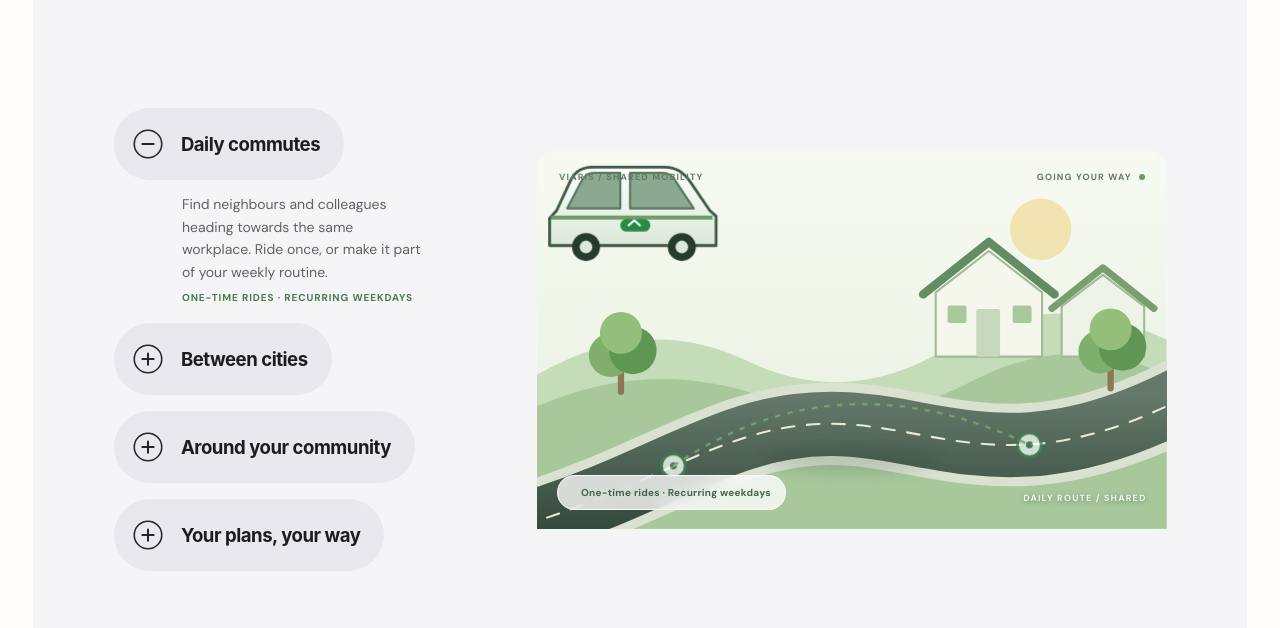
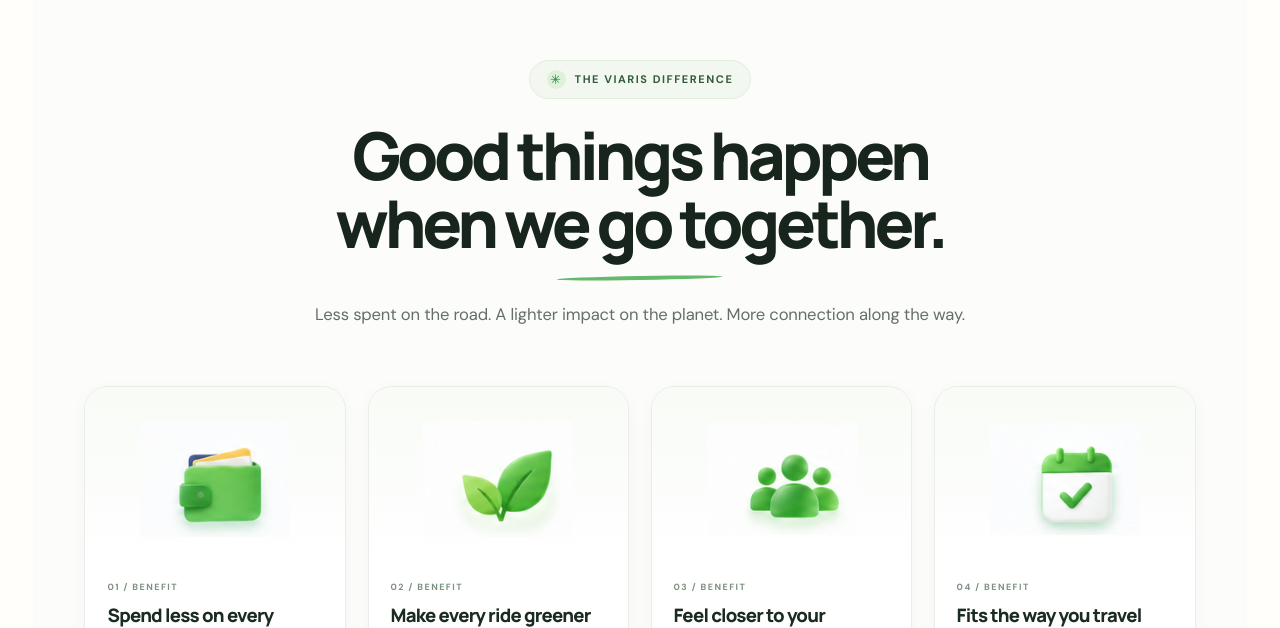
Before and after one commit to Surya8074/viaris-website, a React (Vite) app: page / in a window 1280 px wide. Shown: the part 4832-5460 px from the top of the page. Built offline with nearby package versions, Linux system fonts and the light colour scheme.

Commit message:
Remove Viaris journey viewer section

```diff
--- a/src/App.tsx
+++ b/src/App.tsx
@@ -3,7 +3,6 @@ import HeroIntroReveal from './components/HeroIntroReveal';
 import ViarisFeatureSection from './components/ViarisFeatureSection';
 import ImpactCalculator from './components/ImpactCalculator';
 import BenefitsSection from './components/BenefitsSection';
-import ViarisJourneyViewer from './components/ViarisJourneyViewer';
 import CommunityExchangeSection from './components/CommunityExchangeSection';
 import { ArrowUpRight, Menu, MapPin, CarFront, Users, Building2, Wallet, Fuel } from 'lucide-react';
 
@@ -175,7 +174,6 @@ export default function App() {
         <div className="story-ending"><span className="ending-line"/><p>Same roads. <em>Different people.</em> One journey.</p><span className="ending-line"/></div>
       </section>
       <ViarisFeatureSection />
-      <ViarisJourneyViewer />
       <BenefitsSection />
       <ImpactCalculator />
       <CommunityExchangeSection />
```
